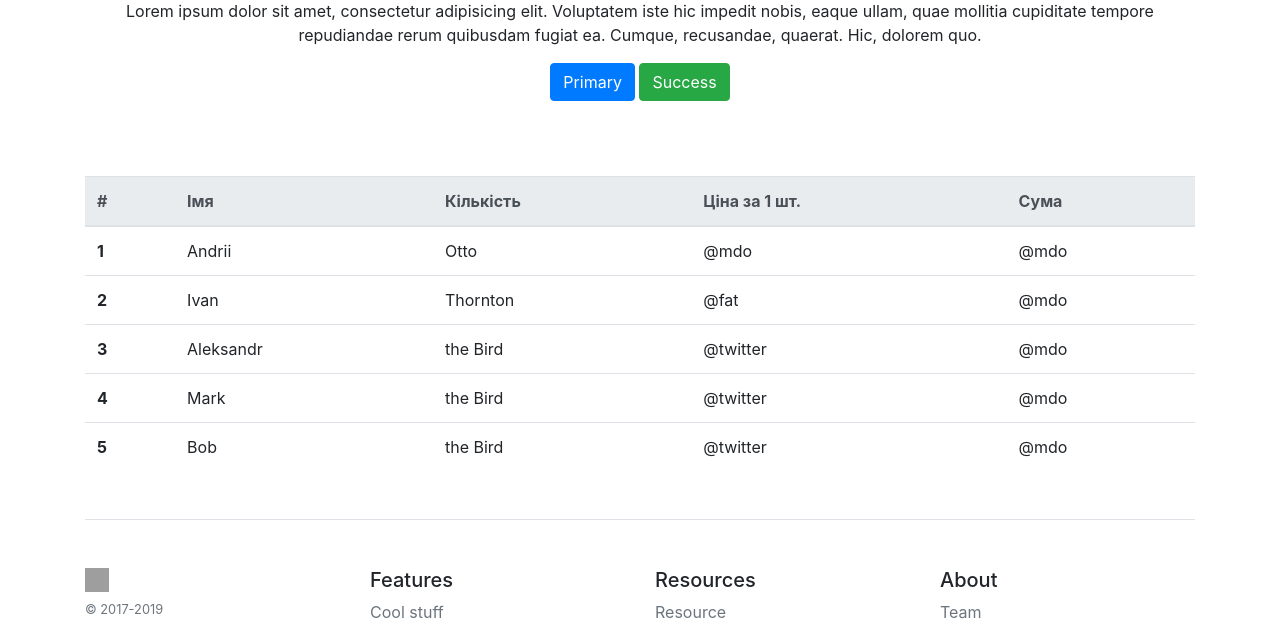
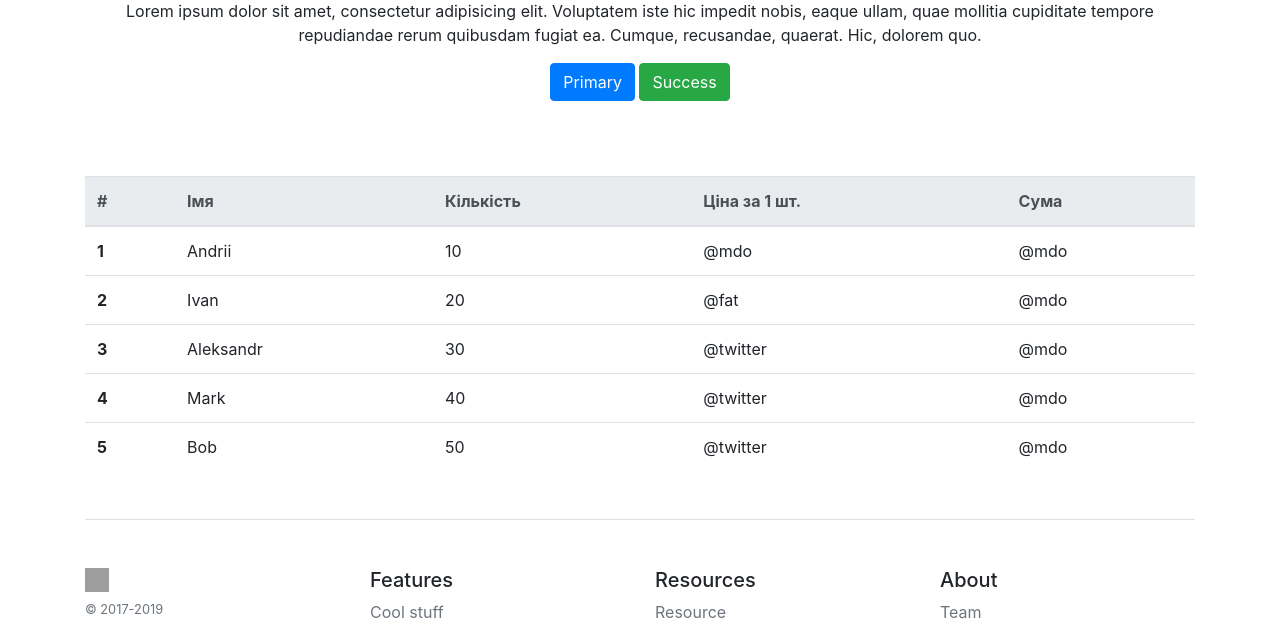
Before and after one commit to AndriiLMGitHub/myApp, a Django app: page /price in a window 1280 px wide. Shown: the part 238-863 px from the top of the page. Run offline with Django 3.2, Linux system fonts and the light colour scheme; parts of the project's set-up code (start-up, migrations or seed data) failed here and were passed over; some libraries are stand-ins or nearby versions; grey boxes are pictures that could not be loaded.

Commit message:
Add files via upload

```diff
--- a/price/templates/price/price.html
+++ b/price/templates/price/price.html
@@ -24,35 +24,35 @@
     <tr>
       <th scope="row">1</th>
       <td>Andrii</td>
-      <td>Otto</td>
+      <td>10</td>
       <td>@mdo</td>
       <td>@mdo</td>
     </tr>
     <tr>
       <th scope="row">2</th>
       <td>Ivan</td>
-      <td>Thornton</td>
+      <td>20</td>
       <td>@fat</td>
       <td>@mdo</td>
     </tr>
     <tr>
       <th scope="row">3</th>
       <td>Aleksandr</td>
-      <td>the Bird</td>
+      <td>30</td>
       <td>@twitter</td>
       <td>@mdo</td>
     </tr>
     <tr>
       <th scope="row">4</th>
       <td>Mark</td>
-      <td>the Bird</td>
+      <td>40</td>
       <td>@twitter</td>
       <td>@mdo</td>
     </tr>
     <tr>
       <th scope="row">5</th>
       <td>Bob</td>
-      <td>the Bird</td>
+      <td>50</td>
       <td>@twitter</td>
       <td>@mdo</td>
     </tr>
```
